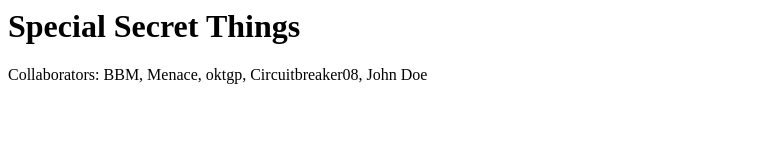
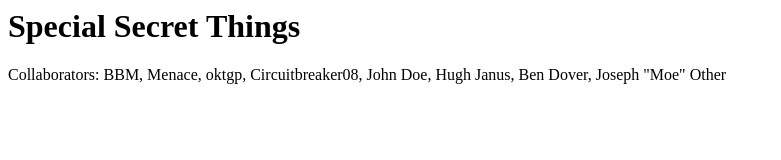
Before and after one commit to BoomBoomMushroom/unblocked-proxys, a plain HTML site: page index.html in a window 1280 px wide. Shown: the whole page, without its empty margins (0-781 px from the left). Drawn offline with Linux system fonts and the light colour scheme.

Commit message:
More names

```diff
--- a/index.html
+++ b/index.html
@@ -1,7 +1,7 @@
 <h1>Special Secret Things</h1>
 
 <span>
-  Collaborators: BBM, Menace, oktgp, Circuitbreaker08, John Doe
+  Collaborators: BBM, Menace, oktgp, Circuitbreaker08, John Doe, Hugh Janus, Ben Dover, Joseph "Moe" Other
 </span>
 
 <style>
```
